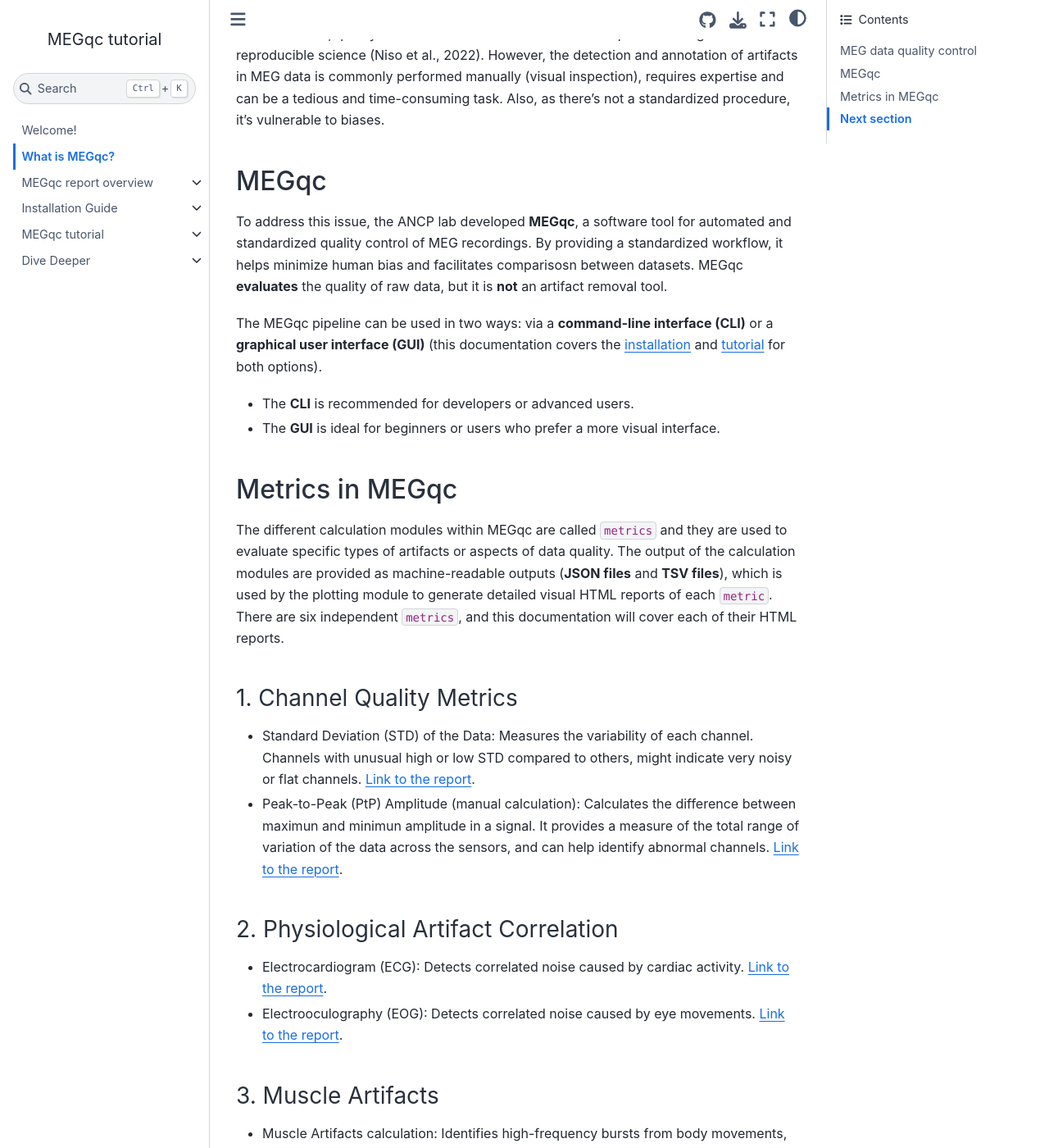
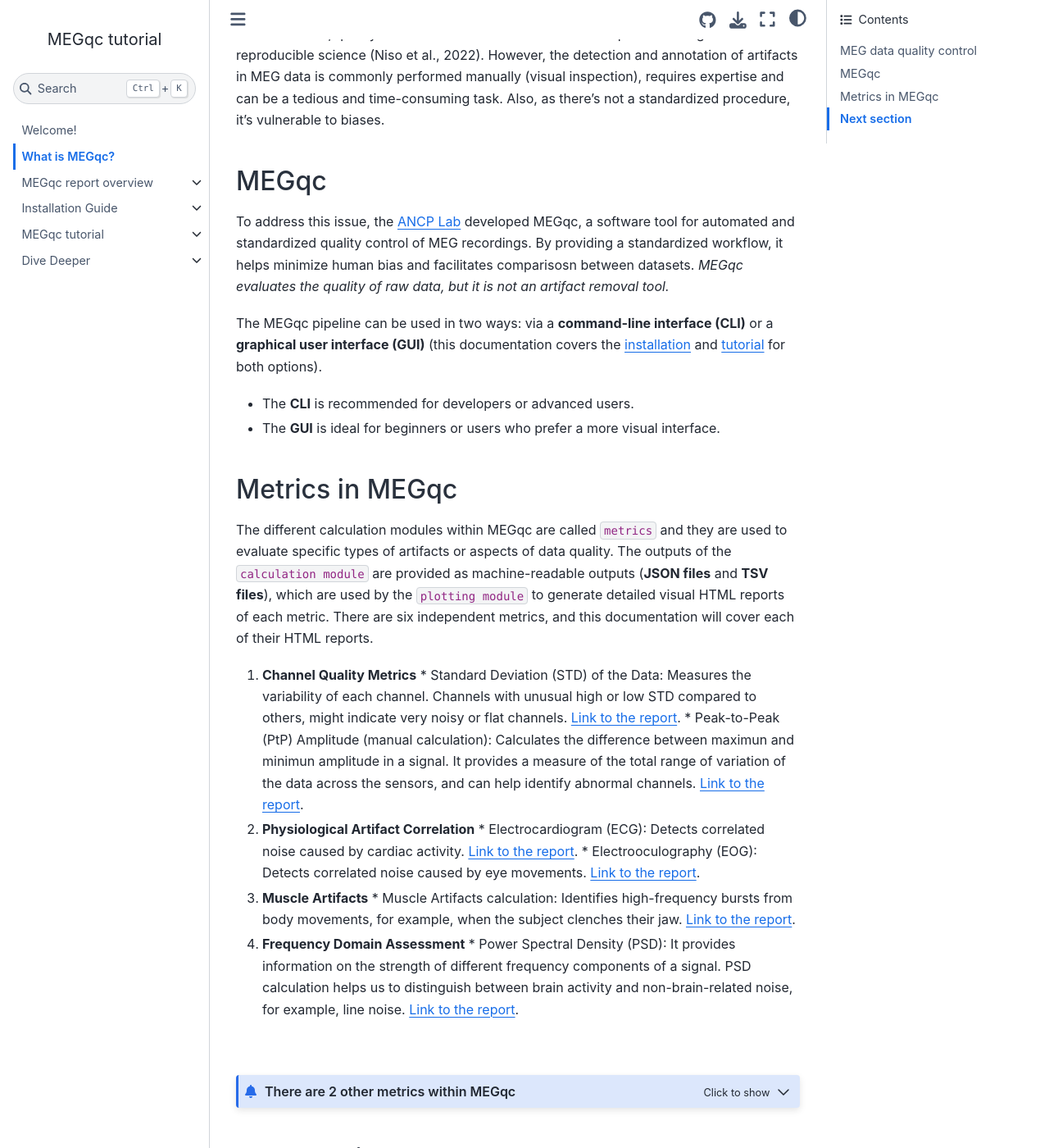
Before and after one commit to ANCPLabOldenburg/megqc_documentation, a Jupyter Book: the page built from book/introduction.md, in a window 1280 px wide and 1400 px high, scrolled down 454 px. Shown: the whole window at 82% size. Built offline with Jupyter Book 1.0.4 settings and Sphinx 7.4.7 and the Sphinx Book theme 1.1.4, drawn with Linux system fonts in a browser that asks for light colours; some of the changed text lies outside the part shown.

Commit message:
Update introduction.md

````diff
--- a/book/introduction.md
+++ b/book/introduction.md
@@ -13,31 +13,30 @@ Magnetoencephalography (MEG) data is susceptible to  noise and artifacts, which
 For this reason, quality control of MEG data is an essential step for ensuring valid and reproducible science (Niso et al., 2022). However, the detection and annotation of artifacts in MEG data is commonly performed manually (visual inspection), requires expertise and can be a tedious and time-consuming task. Also, as there's not a standardized procedure, it's vulnerable to biases.
 
 ## MEGqc
-To address this issue, the ANCP lab developed **MEGqc**, a software tool for automated and standardized quality control of MEG recordings.  By providing a standardized workflow, it helps minimize human bias and facilitates comparisosn between datasets. MEGqc **evaluates** the quality of raw data, but it is **not** an artifact removal tool.
+To address this issue, the [ANCP Lab](https://uol.de/en/applied-neurocognitive-psychology) developed MEGqc, a software tool for automated and standardized quality control of MEG recordings. By providing a standardized workflow, it helps minimize human bias and facilitates comparisosn between datasets. _MEGqc evaluates the quality of raw data, but it is not an artifact removal tool._
 
 The MEGqc pipeline can be used in two ways: via a **command-line interface (CLI)** or a **graphical user interface (GUI)** (this documentation covers the [installation](./installation) and [tutorial](./tutorial) for both options).
 * The **CLI** is recommended for developers or advanced users.
 * The **GUI** is ideal for beginners or users who prefer a more visual interface.
 
 ## Metrics in MEGqc
-The different calculation modules within MEGqc are called `metrics` and they are used to evaluate specific types of artifacts or aspects of data quality. The output of the calculation modules are provided as machine-readable outputs (**JSON files** and **TSV files**), which is used by the plotting module to generate detailed visual HTML reports of each `metric`. There are six independent `metrics`, and this documentation will cover each of their HTML reports.
+The different calculation modules within MEGqc are called `metrics` and they are used to evaluate specific types of artifacts or aspects of data quality. The outputs of the `calculation module` are provided as machine-readable outputs (**JSON files** and **TSV files**), which are used by the `plotting module` to generate detailed visual HTML reports of each metric. There are six independent metrics, and this documentation will cover each of their HTML reports.
 
-### 1. Channel Quality Metrics
-* Standard Deviation (STD) of the Data: Measures the variability of each channel. Channels with unusual high or low STD compared to others, might indicate very noisy or flat channels. [Link to the report](../report/std.md).
-* Peak-to-Peak (PtP) Amplitude (manual calculation): Calculates the difference between maximun and minimun amplitude in a signal. It provides a measure of the total range of variation of the data across the sensors, and can help identify abnormal channels. [Link to the report](../report/ptp.md).
+1. **Channel Quality Metrics**
+        * Standard Deviation (STD) of the Data: Measures the variability of each channel. Channels with unusual high or low STD compared to others, might indicate very noisy or flat channels. [Link to the report](../report/std.md).
+        * Peak-to-Peak (PtP) Amplitude (manual calculation): Calculates the difference between maximun and minimun amplitude in a signal. It provides a measure of the total range of variation of the data across the sensors, and can help identify abnormal channels. [Link to the report](../report/ptp.md).
 
-### 2. Physiological Artifact Correlation
-* Electrocardiogram (ECG): Detects correlated noise caused by cardiac activity. [Link to the report](../report/ecg.md).
-* Electrooculography (EOG): Detects correlated noise caused by eye movements. [Link to the report](../report/eog.md).
+2. **Physiological Artifact Correlation**
+        * Electrocardiogram (ECG): Detects correlated noise caused by cardiac activity. [Link to the report](../report/ecg.md).
+        * Electrooculography (EOG): Detects correlated noise caused by eye movements. [Link to the report](../report/eog.md).
 
-### 3. Muscle Artifacts
-* Muscle Artifacts calculation: Identifies high-frequency bursts from body movements, for example, when the subject clenches their jaw. [Link to the report](../report/muscle.md).
+3. **Muscle Artifacts**
+        * Muscle Artifacts calculation: Identifies high-frequency bursts from body movements, for example, when the subject clenches their jaw. [Link to the report](../report/muscle.md).
 
-### 4. Frequency Domain Assessment
-* Power Spectral Density (PSD): It provides information on the strength of different frequency components of a signal. PSD calculation helps us to distinguish between brain activity and non-brain-related noise, for example, line noise. [Link to the report](../report/psd.md).
+4. **Frequency Domain Assessment**
+        * Power Spectral Density (PSD): It provides information on the strength of different frequency components of a signal. PSD calculation helps us to distinguish between brain activity and non-brain-related noise, for example, line noise. [Link to the report](../report/psd.md).
 
 <br>
-
 
 
 ```{admonition} There are 2 other metrics within MEGqc
````
